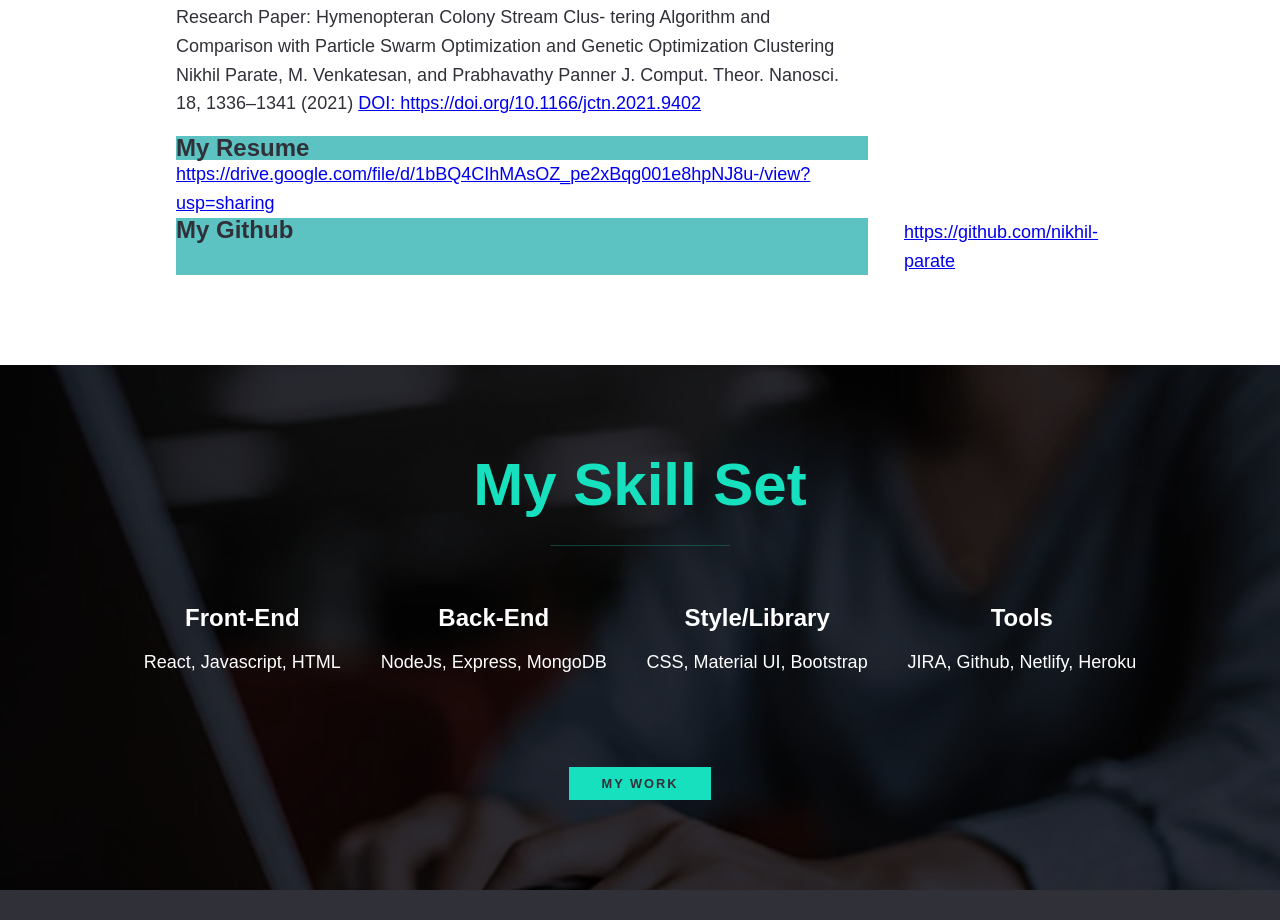
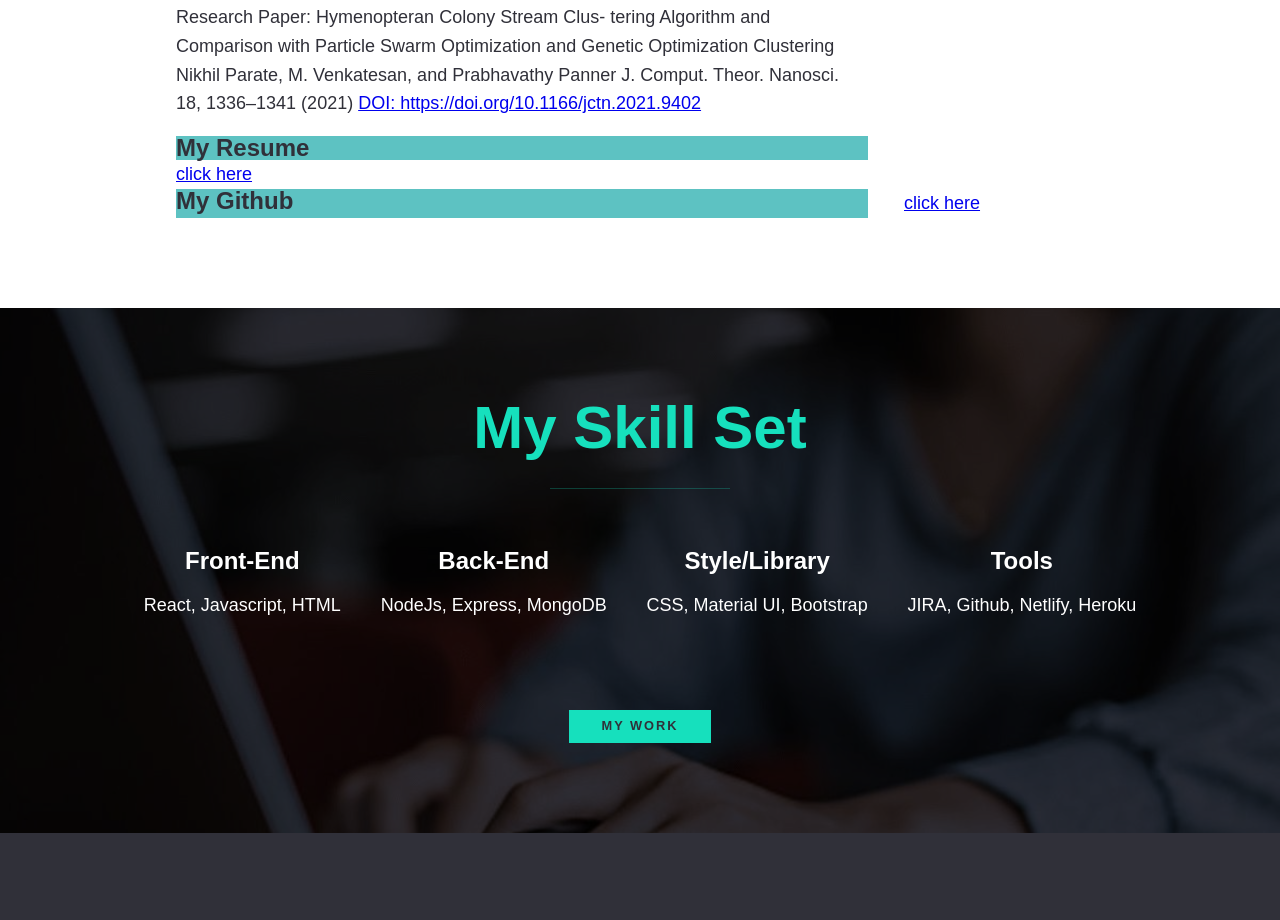
Before and after one commit to nikhil-parate/portfolio, a plain HTML site: page index.html in a window 1280 px wide. Shown: the part 1370-2290 px from the top of the page. Drawn offline with nearby package versions, Linux system fonts and the light colour scheme; a web font is replaced by a local one.

Commit message:
Update index.html

```diff
--- a/index.html
+++ b/index.html
@@ -73,10 +73,10 @@
                 Comput. Theor. Nanosci. 18, 1336–1341 (2021)
                 <a href="https://doi.org/10.1166/jctn.2021.9402" target="_blank">DOI: https://doi.org/10.1166/jctn.2021.9402</a></p>
             <h3 style="background-color: rgb(93, 194, 194);">My Resume</h3>
-            <a href="https://drive.google.com/file/d/1bBQ4CIhMAsOZ_pe2xBqg001e8hpNJ8u-/view?usp=sharing" target="_blank">https://drive.google.com/file/d/1bBQ4CIhMAsOZ_pe2xBqg001e8hpNJ8u-/view?usp=sharing</a>
+            <a href="https://drive.google.com/file/d/1bBQ4CIhMAsOZ_pe2xBqg001e8hpNJ8u-/view?usp=sharing" target="_blank">click here</a>
         </div>
            <h3 style="background-color: rgb(93, 194, 194);">My Github</h3>
-             <a href="https://github.com/nikhil-parate" target="_blank">https://github.com/nikhil-parate</a>
+             <a href="https://github.com/nikhil-parate" target="_blank">click here</a>
            <img src="img/Nikhil.JPG" alt="Nikhil_image" class="about-me__img">
        </section>
 
```
